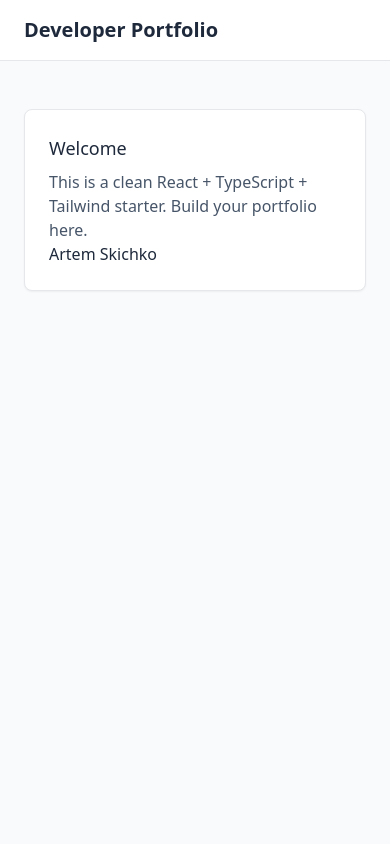
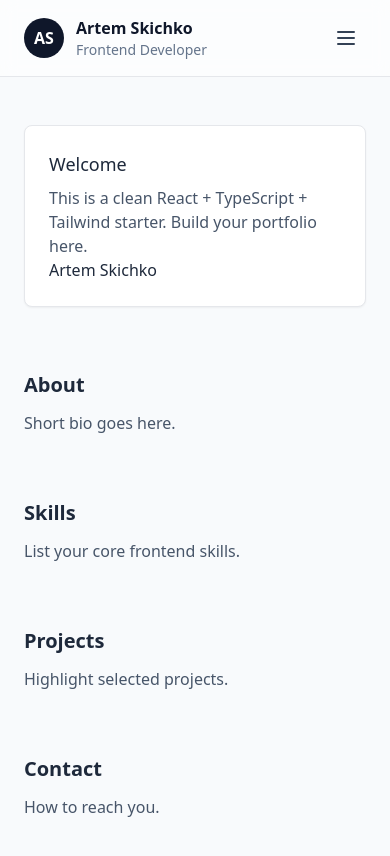
Before and after one commit to Artemida1609/developer-portfolio, a React (Vite) app: page / in a window 390 px wide. Shown: the top 856 px of the page. Built offline with nearby package versions, Linux system fonts and the light colour scheme.

Commit message:
created a new component Header

```diff
--- a/src/App.tsx
+++ b/src/App.tsx
@@ -1,19 +1,37 @@
+import Header from './components/Header'
+
 function App() {
 	return (
 		<div className="min-h-screen bg-slate-50 text-slate-800">
-			<header className="border-b bg-white">
-				<div className="mx-auto max-w-5xl px-6 py-4">
-					<h1 className="text-xl font-semibold">Developer Portfolio</h1>
-				</div>
-			</header>
-			<main className="mx-auto max-w-5xl px-6 py-12">
+			<Header />
+			<main className="mx-auto max-w-6xl px-6 py-12">
 				<div className="rounded-lg border bg-white p-6 shadow-sm">
 					<h2 className="mb-2 text-lg font-medium">Welcome</h2>
 					<p className="text-slate-600">
 						This is a clean React + TypeScript + Tailwind starter. Build your portfolio here.
 					</p>
-          <p>Artem Skichko</p>
+					<p>Artem Skichko</p>
 				</div>
+
+				<section id="about" className="mt-16">
+					<h3 className="mb-3 text-xl font-semibold">About</h3>
+					<p className="text-slate-600">Short bio goes here.</p>
+				</section>
+
+				<section id="skills" className="mt-16">
+					<h3 className="mb-3 text-xl font-semibold">Skills</h3>
+					<p className="text-slate-600">List your core frontend skills.</p>
+				</section>
+
+				<section id="projects" className="mt-16">
+					<h3 className="mb-3 text-xl font-semibold">Projects</h3>
+					<p className="text-slate-600">Highlight selected projects.</p>
+				</section>
+
+				<section id="contact" className="mt-16">
+					<h3 className="mb-3 text-xl font-semibold">Contact</h3>
+					<p className="text-slate-600">How to reach you.</p>
+				</section>
 			</main>
 		</div>
 	)
--- /dev/null
+++ b/src/components/Header.tsx
@@ -0,0 +1,77 @@
+import { useState } from 'react'
+
+const navItems = [
+	{ label: 'About', href: '#about' },
+	{ label: 'Skills', href: '#skills' },
+	{ label: 'Projects', href: '#projects' },
+	{ label: 'Contact', href: '#contact' },
+]
+
+export default function Header() {
+	const [isOpen, setIsOpen] = useState(false)
+
+	return (
+		<header className="sticky top-0 z-50 w-full border-b bg-white/80 backdrop-blur supports-[backdrop-filter]:bg-white/60">
+			<div className="mx-auto flex max-w-6xl items-center justify-between px-6 py-4">
+				<div className="flex items-center gap-3">
+					<div className="h-10 w-10 rounded-full bg-slate-900 text-white grid place-items-center font-semibold">
+						AS
+					</div>
+					<div className="leading-tight">
+						<p className="text-base font-semibold text-slate-900">Artem Skichko</p>
+						<p className="text-sm text-slate-500">Frontend Developer</p>
+					</div>
+				</div>
+
+				<nav className="hidden items-center gap-6 md:flex">
+					{navItems.map((item) => (
+						<a
+							key={item.href}
+							href={item.href}
+							className="text-sm font-medium text-slate-600 hover:text-slate-900 transition-colors"
+						>
+							{item.label}
+						</a>
+					))}
+				</nav>
+
+				<button
+					className="inline-flex items-center justify-center rounded-md p-2 md:hidden"
+					aria-label="Toggle menu"
+					onClick={() => setIsOpen((v) => !v)}
+				>
+					<svg
+						className="h-6 w-6 text-slate-700"
+						xmlns="http://www.w3.org/2000/svg"
+						fill="none"
+						viewBox="0 0 24 24"
+						stroke="currentColor"
+					>
+						{isOpen ? (
+							<path strokeLinecap="round" strokeLinejoin="round" strokeWidth="2" d="M6 18L18 6M6 6l12 12" />
+						) : (
+							<path strokeLinecap="round" strokeLinejoin="round" strokeWidth="2" d="M4 6h16M4 12h16M4 18h16" />
+						)}
+					</svg>
+				</button>
+			</div>
+
+			{isOpen && (
+				<div className="border-t bg-white md:hidden">
+					<nav className="mx-auto grid max-w-6xl gap-2 px-6 py-4">
+						{navItems.map((item) => (
+							<a
+								key={item.href}
+								href={item.href}
+								className="rounded-md px-2 py-2 text-base font-medium text-slate-700 hover:bg-slate-50"
+								onClick={() => setIsOpen(false)}
+							>
+								{item.label}
+							</a>
+						))}
+					</nav>
+				</div>
+			)}
+		</header>
+	)
+}
```
